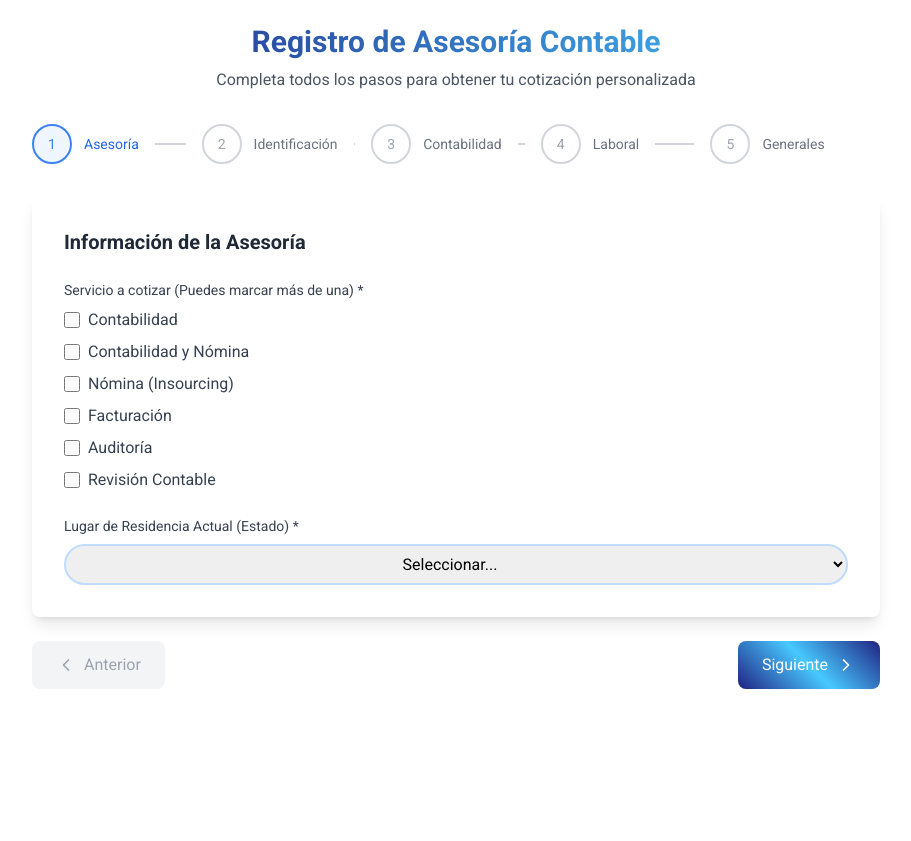
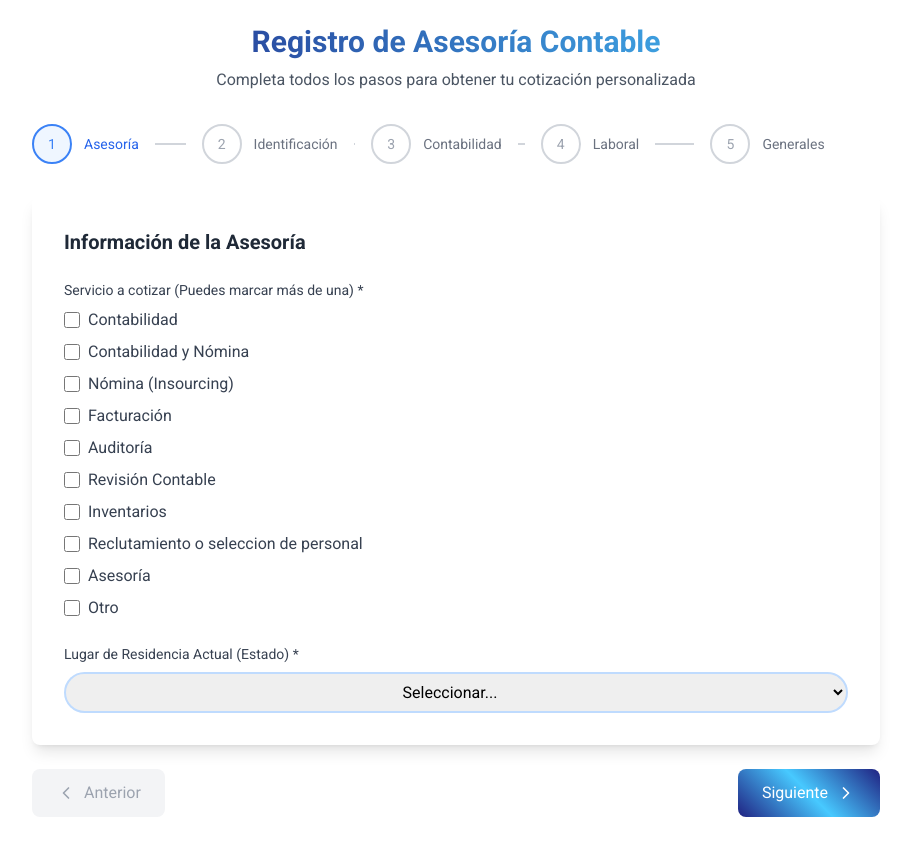
Before and after one commit to EdwinIsaiCR/cotizacionesContagramm, a React (Vite) app: page /asesorias in a window 1280 px wide. Shown: the whole page, without its empty margins (184-1095 px from the left). Before the commit the page ends 800 px from the top, so only its background shows below. Built offline with nearby package versions, Linux system fonts and the light colour scheme.

Commit message:
AgregoServicios

```diff
--- a/src/components/StepsForm.jsx
+++ b/src/components/StepsForm.jsx
@@ -740,7 +740,11 @@ const StepsForm = () => {
                                     { value: "nomina_insourcing", label: "Nómina (Insourcing)" },
                                     { value: "facturacion", label: "Facturación" },
                                     { value: "auditoria", label: "Auditoría" },
-                                    { value: "revision_contable", label: "Revisión Contable" }
+                                    { value: "revision_contable", label: "Revisión Contable" },
+                                    { value: "inventarios", label: "Inventarios" },
+                                    { value: "reclutamiento_seleccion_personal", label: "Reclutamiento o seleccion de personal" },
+                                    { value: "asesoria", label: "Asesoría" },
+                                    { value: "otro", label: "Otro" }
                                 ].map((servicio) => (
                                     <label key={servicio.value} className="flex items-center">
                                         <input
```
